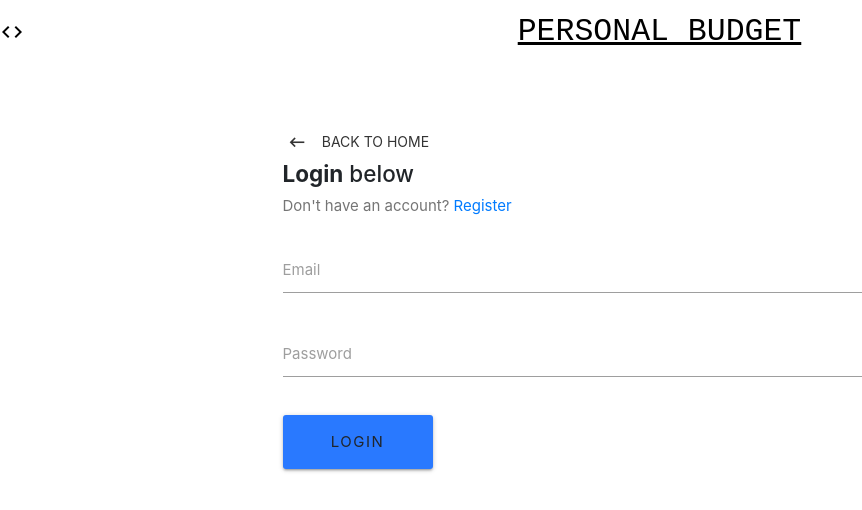
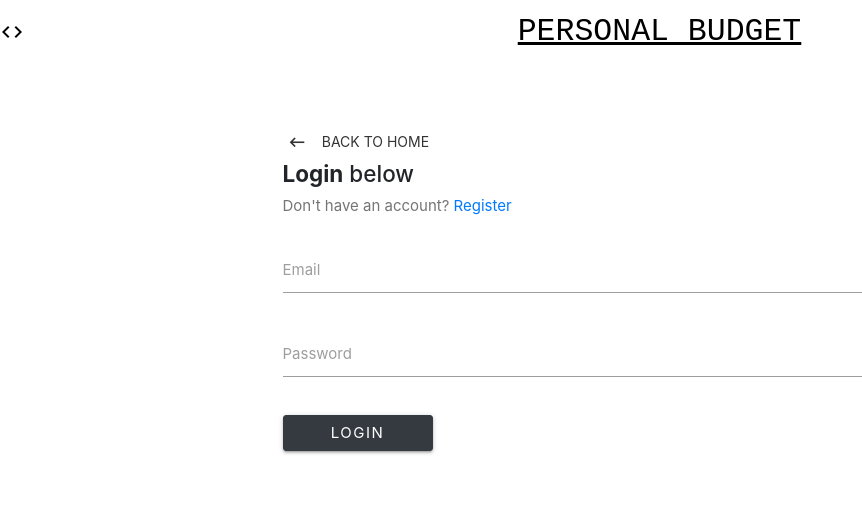
Before and after one commit to dbrow197/budget-app, a React (Create React App) app: page /login in a window 1280 px wide. Shown: the top 510 px of the page, without its empty margins (0-862 px from the left). Built offline with nearby package versions, Linux system fonts and the light colour scheme.

Commit message:
update api

```diff
--- a/src/components/auth/Login.js
+++ b/src/components/auth/Login.js
@@ -110,7 +110,7 @@
                     marginTop: "1rem"
                   }}
                   type="submit"
-                  className="btn btn-large waves-effect waves-light hoverable blue accent-3"
+                  className="btn btn-dark waves-effect waves-light hoverable accent-3"
                 >
                   Login
                 </button>
--- a/src/components/auth/Register.js
+++ b/src/components/auth/Register.js
@@ -126,7 +126,7 @@
                     marginTop: "1rem"
                   }}
                   type="submit"
-                  className="btn btn-large waves-effect waves-light hoverable blue accent-3"
+                  className="btn btn-dark waves-effect waves-light hoverable accent-3"
                 >
                   Sign up
                 </button>
```
Also changed, not shown: 7 other files (tests, documents, lock files or other folders).
